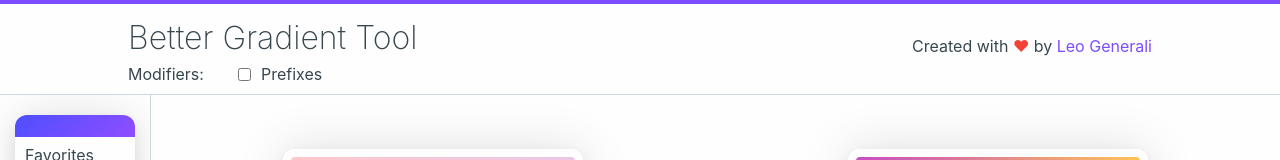
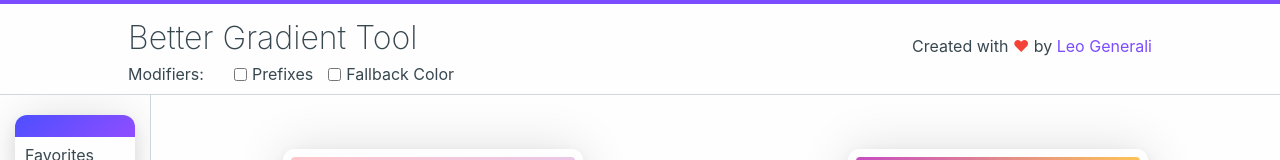
Before and after one commit to leo-generali/better-gradient-tool, a React (Create React App) app: page / in a window 1280 px wide. Shown: the top 160 px of the page. Built offline with nearby package versions, Linux system fonts and the light colour scheme.

Commit message:
Add support for fallback colors

```diff
--- a/src/components/App.js
+++ b/src/components/App.js
@@ -28,6 +28,7 @@ class App extends Component {
 		this.showFavorites = this.showFavorites.bind(this);
 		this.addNotification = this.addNotification.bind(this);
 		this.updatePrefix = this.updatePrefix.bind(this);
+		this.updateFallback = this.updateFallback.bind(this);
 	}
 
 	state = {
@@ -37,7 +38,8 @@ class App extends Component {
 		tags: [ "all", "red", "orange", "yellow", "green", "blue", "indigo", "purple", "pink", "grey", "brown"],
 		filter: "all",
 		favoriteCount: 0,
-		prefixOn: false
+		prefixOn: false,
+		fallbackOn: false,
 	}
 
 	addNotification = (notification) => {
@@ -88,8 +90,11 @@ class App extends Component {
 	}
 
 	updatePrefix() {
-		const prefixOn = !this.state.prefixOn;
-		this.setState({ prefixOn });
+		this.setState({ prefixOn: !this.state.prefixOn });
+	}
+
+	updateFallback() {
+		this.setState({ fallbackOn: !this.state.fallbackOn });
 	}
 
 	// componentWillMount() {
@@ -114,7 +119,9 @@ class App extends Component {
 			<div className="app">
 				<Header
 					updatePrefix={this.updatePrefix}
+					updateFallback={this.updateFallback}
 					prefixOn={this.state.prefixOn}
+					fallbackOn={this.state.fallbackOn}
 				/>
 					<main className="body">
 						<NotificationsTray
@@ -134,6 +141,7 @@ class App extends Component {
 							addNotification={this.addNotification}
 							addToFavorites={this.addToFavorites}
 							prefixOn={this.state.prefixOn}
+							fallbackOn={this.state.fallbackOn}
 						/>
 					</main>
 			</div>
--- a/src/components/GradientCard.js
+++ b/src/components/GradientCard.js
@@ -44,10 +44,12 @@ class GradientCard extends Component {
 					togglePopup={this.togglePopup}
 					index={this.props.index}
 					flip={this.flip}
+					colors={this.props.colors}
 					handleHover={this.handleHover}
 					addNotification={this.props.addNotification}
 					addToFavorites={this.props.addToFavorites}
 					prefixOn={this.props.prefixOn}
+					fallbackOn={this.props.fallbackOn}
 				/>
 				<GradientCardBack
 					name={this.props.name}
--- a/src/components/GradientCardFront.js
+++ b/src/components/GradientCardFront.js
@@ -10,7 +10,7 @@ class GradientCardFront extends Component {
 		//This is a SUPER hacky way of copy the gradient over. Will need to look
 		//into better ways.
 		//
-		//
+
 		//Currently, this creates a text area that is a child of the body. It selects
 		//the newly created text, creates a text area under the body, copies it, and
 		//then removes the text area... Sneaky!
@@ -20,7 +20,14 @@ class GradientCardFront extends Component {
 		]
 		const colors = css.slice(15);
 		const unprefixed = `background-image: linear-gradient${colors};`;
-		const text = prefixOn ? addPrefixes() : unprefixed;
+
+		let text = prefixOn ? addPrefixes() : unprefixed;
+
+		if(this.props.fallbackOn) {
+			text = `background-color: ${this.props.colors[0]};\n${text}\n`;
+		}
+
+		console.log(this.props.colors[0]);
 
 		this.props.addNotification(createCopyNotification(name));
 		const tempTextArea = document.createElement('textarea');
--- a/src/components/GradientPicker.js
+++ b/src/components/GradientPicker.js
@@ -27,6 +27,7 @@ class GradientPicker extends Component {
 					addNotification={this.props.addNotification}
 					addToFavorites={this.props.addToFavorites}
 					prefixOn={this.props.prefixOn}
+					fallbackOn={this.props.fallbackOn}
 					key={i}
 					index={i}
 				/>)
--- a/src/components/Header.js
+++ b/src/components/Header.js
@@ -2,7 +2,8 @@ import React, { Component } from 'react';
 
 class Header extends Component {
 	render() {
-		const checked = this.props.prefixOn ? "checked" : "";
+		const prefixOn = this.props.prefixOn ? "checked" : "";
+		const fallbackOn = this.props.fallbackOn ? "checked" : "";
 
 		return (
 			<header className="header">
@@ -11,7 +12,11 @@ class Header extends Component {
 					<p className="created-with">Created with <span className="heart">♥</span> by <a href="http://www.leogenerali.com/">Leo Generali</a></p>
 				</div>
 				<div className="header__container header__container--lower">
-					<p className="header-mods">Modifiers:</p><input className="checkbox" type="checkbox" checked={checked} onClick={this.props.updatePrefix}/><p>Prefixes</p>
+					<p className="header-mods">Modifiers:</p>
+					<input className="checkbox" type="checkbox" checked={prefixOn} onClick={this.props.updatePrefix}/>
+					<p className="label">Prefixes</p>
+					<input className="checkbox" type="checkbox" checked={fallbackOn} onClick={this.props.updateFallback}/>
+					<p className="label">Fallback Color</p>
 				</div>
 			</header>
 		);
--- a/src/styles/components/_header.scss
+++ b/src/styles/components/_header.scss
@@ -32,7 +32,15 @@
 }
 
 .checkbox {
-    margin-right: 10px
+    margin: 0 5px 0 0;
+}
+
+.label {
+    margin-right: 15px;
+
+    &:last-child {
+        margin: 0;
+    }
 }
 
 .heart {
```
